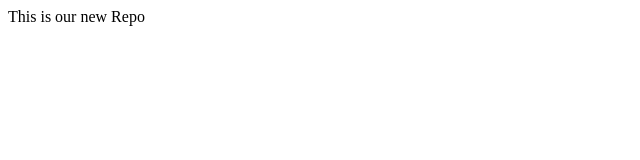
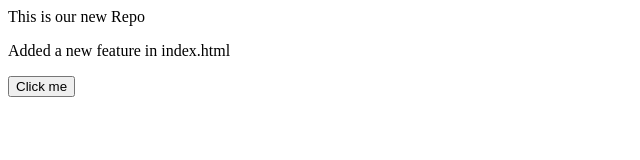
Before and after one commit to Rautrkai/localrepo, a plain HTML site: page index.html in a window 1280 px wide. Shown: the whole page, without its empty margins (0-640 px from the left). Drawn offline with Linux system fonts and the light colour scheme.

Commit message:
Added new feature

```diff
--- a/index.html
+++ b/index.html
@@ -1 +1,5 @@
 <p>This is our new Repo</p>
+
+<p>Added a new feature in index.html</p>
+
+<button>Click me</button>
```
